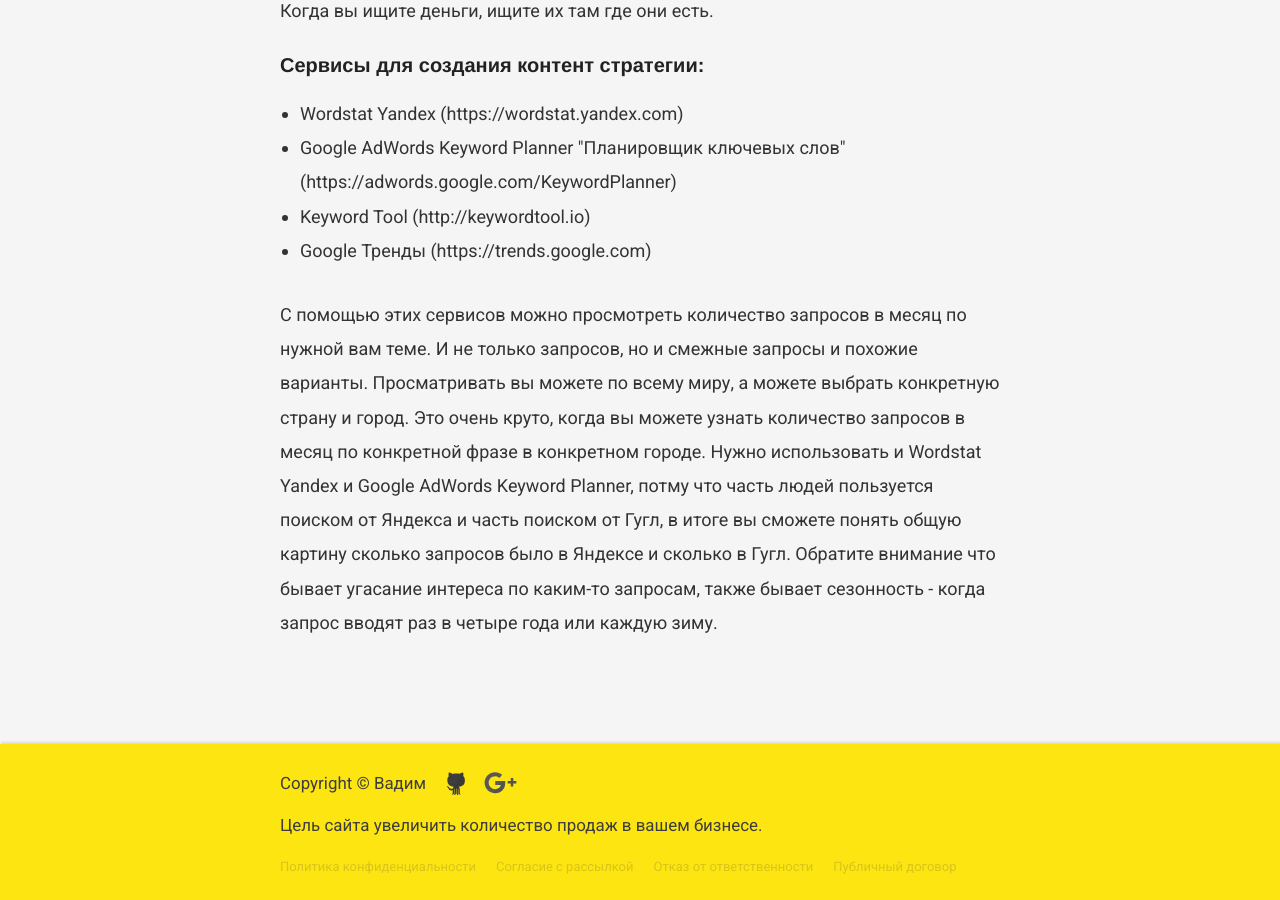
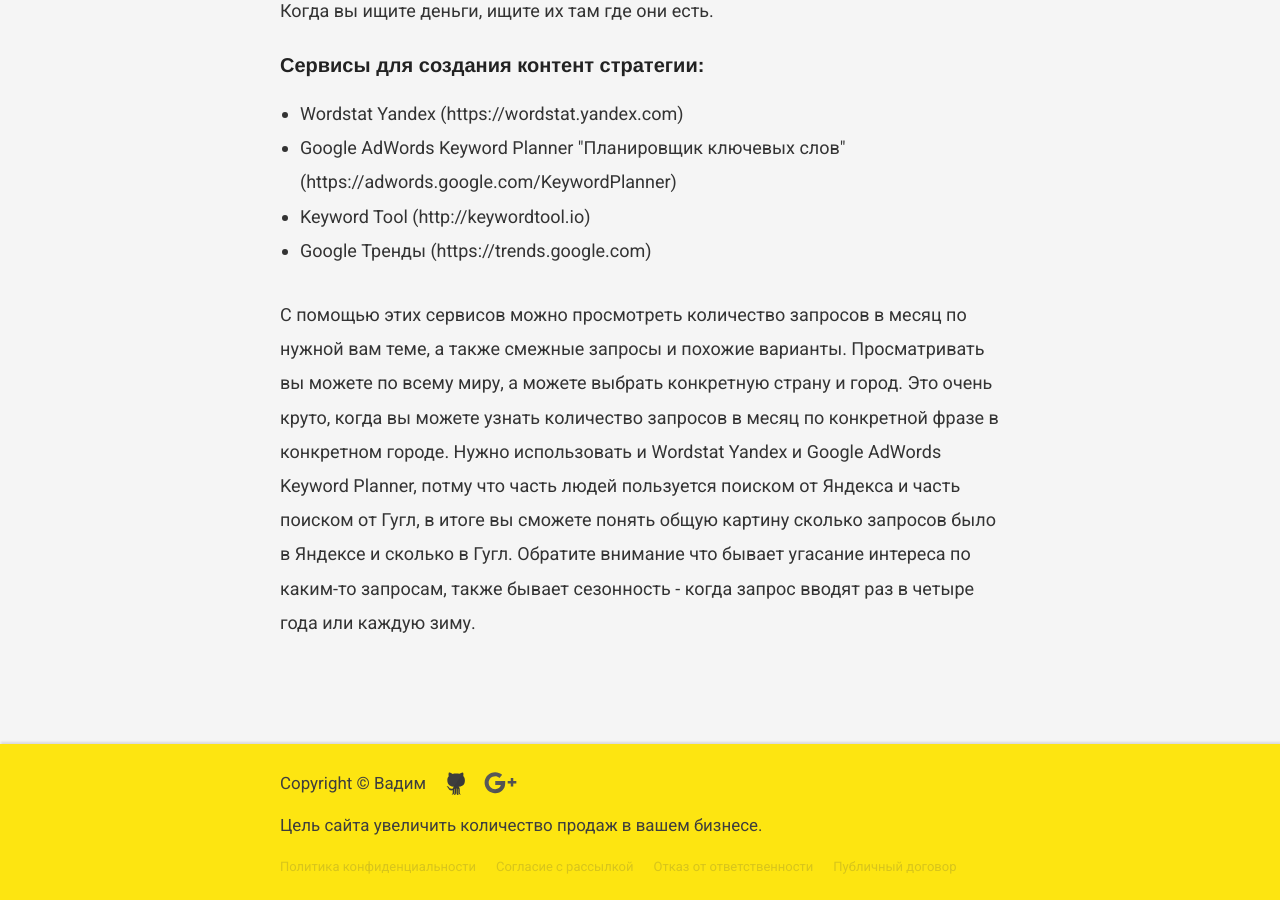
Before and after one commit to VadymVolos/vadymvolos.github.io, a Jekyll site: the page built from _posts/digital-marketing/2017-03-01-content-strategy.md, in a window 1280 px wide and 900 px high, scrolled down 2594 px. Built offline with Jekyll 4.4.1, drawn with Linux system fonts in a browser that asks for light colours; nearby versions of some CDN libraries; comment, search, counter and statistics services are not loaded.

Commit message:
Update 2017-03-01-content-strategy.md

```diff
--- a/_posts/digital-marketing/2017-03-01-content-strategy.md
+++ b/_posts/digital-marketing/2017-03-01-content-strategy.md
@@ -60,4 +60,4 @@
 <li>Google Тренды (https://trends.google.com)</li>
 </ul>
 
-С помощью этих сервисов можно просмотреть количество запросов в месяц по нужной вам теме. И не только запросов, но и смежные запросы и похожие варианты. Просматривать вы можете по всему миру, а можете выбрать конкретную страну и город. Это очень круто, когда вы можете узнать количество запросов в месяц по конкретной фразе в конкретном городе. Нужно использовать и Wordstat Yandex и Google AdWords Keyword Planner, потму что часть людей пользуется поиском от Яндекса и часть поиском от Гугл, в итоге вы сможете понять общую картину сколько запросов было в Яндексе и сколько в Гугл. Обратите внимание что бывает угасание интереса по каким-то запросам, также бывает сезонность - когда запрос вводят раз в четыре года или каждую зиму.
+С помощью этих сервисов можно просмотреть количество запросов в месяц по нужной вам теме, а также смежные запросы и похожие варианты. Просматривать вы можете по всему миру, а можете выбрать конкретную страну и город. Это очень круто, когда вы можете узнать количество запросов в месяц по конкретной фразе в конкретном городе. Нужно использовать и Wordstat Yandex и Google AdWords Keyword Planner, потму что часть людей пользуется поиском от Яндекса и часть поиском от Гугл, в итоге вы сможете понять общую картину сколько запросов было в Яндексе и сколько в Гугл. Обратите внимание что бывает угасание интереса по каким-то запросам, также бывает сезонность - когда запрос вводят раз в четыре года или каждую зиму.
```
